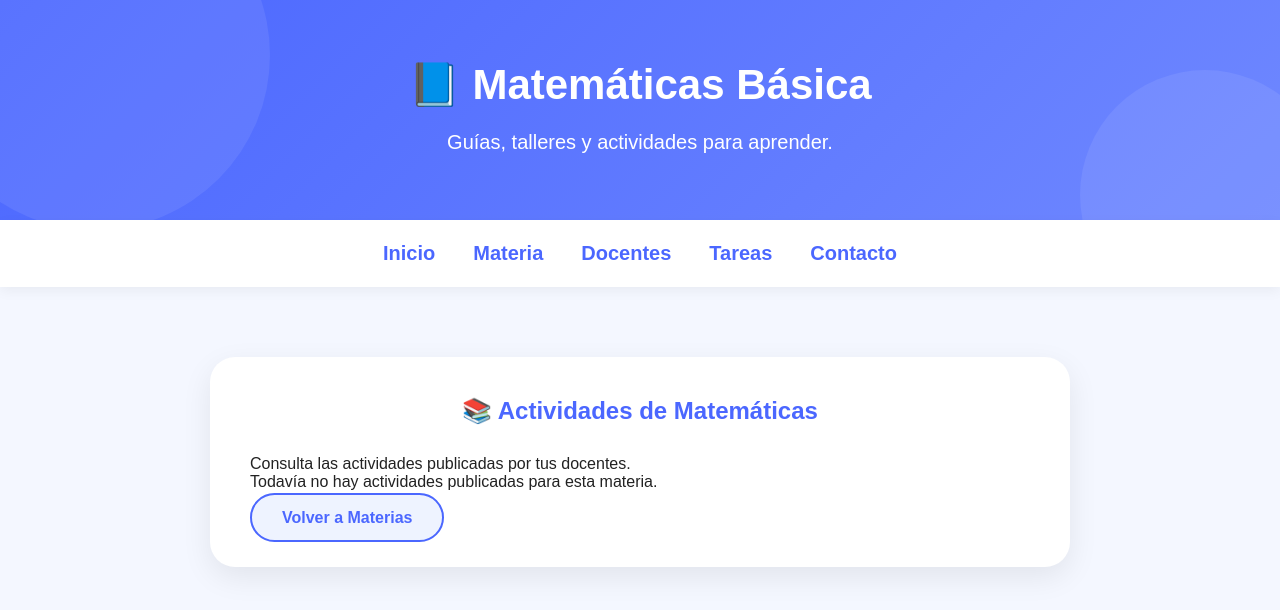
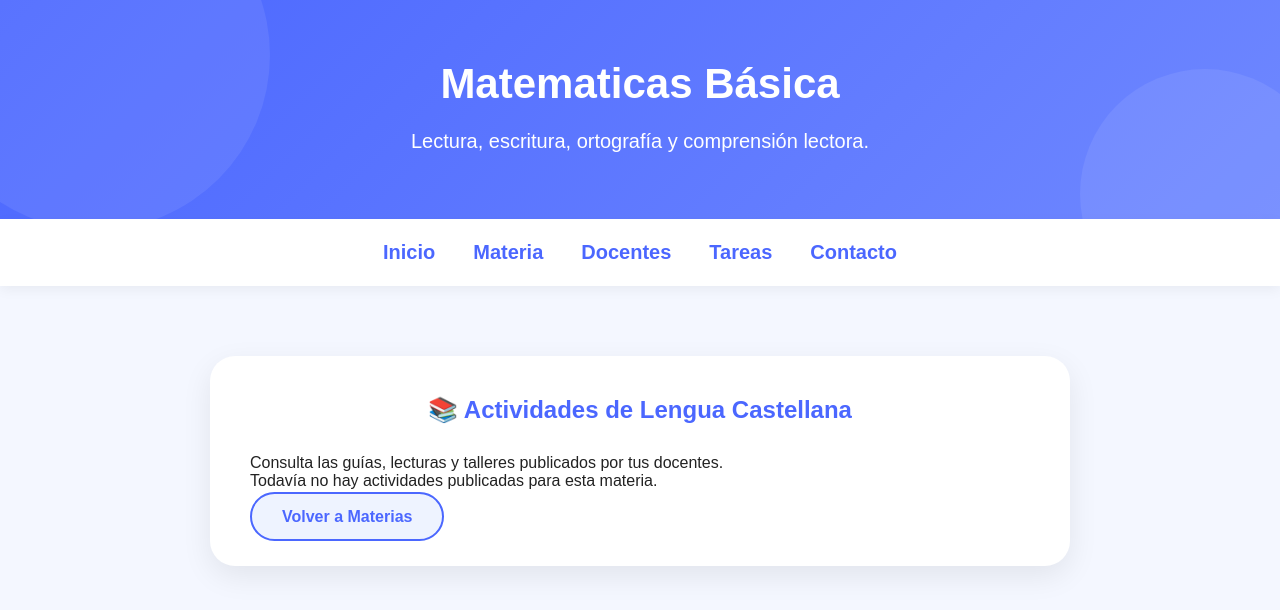
Before and after one commit to linromrobval-16161617/EDUINFO, a plain HTML site: page Matematicas_Básica.html in a window 1280 px wide. Drawn offline with Linux system fonts and the light colour scheme.

Commit message:
ACTUALIZAR

```diff
--- a/Matematicas_Básica.html
+++ b/Matematicas_Básica.html
@@ -1,19 +1,16 @@
-
 <!DOCTYPE html>
 <html lang="es">
-
 <head>
     <meta charset="UTF-8">
     <meta name="viewport" content="width=device-width, initial-scale=1.0">
-    <title>Matemáticas Básica | EDUINFO</title>
+    <title>Matematicas Básica | EDUINFO</title>
     <link rel="stylesheet" href="css/estilos.css">
 </head>
-
 <body>
 
 <header class="page-header">
-    <h1>📘 Matemáticas Básica</h1>
-    <p>Guías, talleres y actividades para aprender.</p>
+    <h1>Matematicas Básica</h1>
+    <p>Lectura, escritura, ortografía y comprensión lectora.</p>
 </header>
 
 <nav class="menu-principal">
@@ -25,30 +22,20 @@
 </nav>
 
 <main class="teacher-section"
-    data-materia="Matemáticas Básica"
-    data-nivel="Básica Primaria">
+      data-materia="Lengua Castellana"
+      data-nivel="Básica Primaria">
 
     <div class="teacher-card">
-
-        <h2>📚 Actividades de Matemáticas</h2>
-
-        <p>
-            Consulta las actividades publicadas por tus docentes.
-        </p>
+        <h2>📚 Actividades de Lengua Castellana</h2>
+        <p>Consulta las guías, lecturas y talleres publicados por tus docentes.</p>
 
         <div id="listaActividades"></div>
 
         <br>
-
-        <a href="materia.html" class="btn-secondary">
-            Volver a Materias
-        </a>
-
+        <a href="materia.html" class="btn-secondary">Volver a Materias</a>
     </div>
-
 </main>
 
 <script src="js/actividades.js"></script>
-
 </body>
 </html>
```
Also changed, not shown: contacto.html (+1 -1 lines), materia.html (+3 -10 lines).
